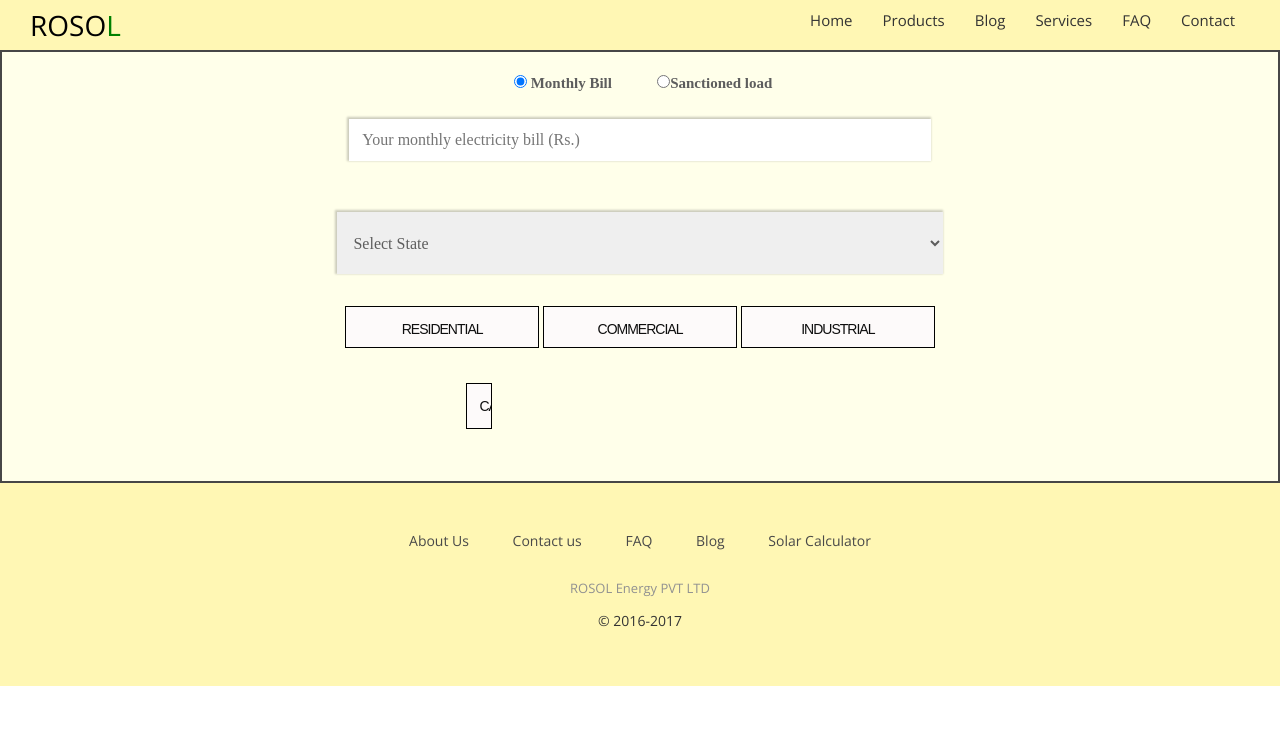
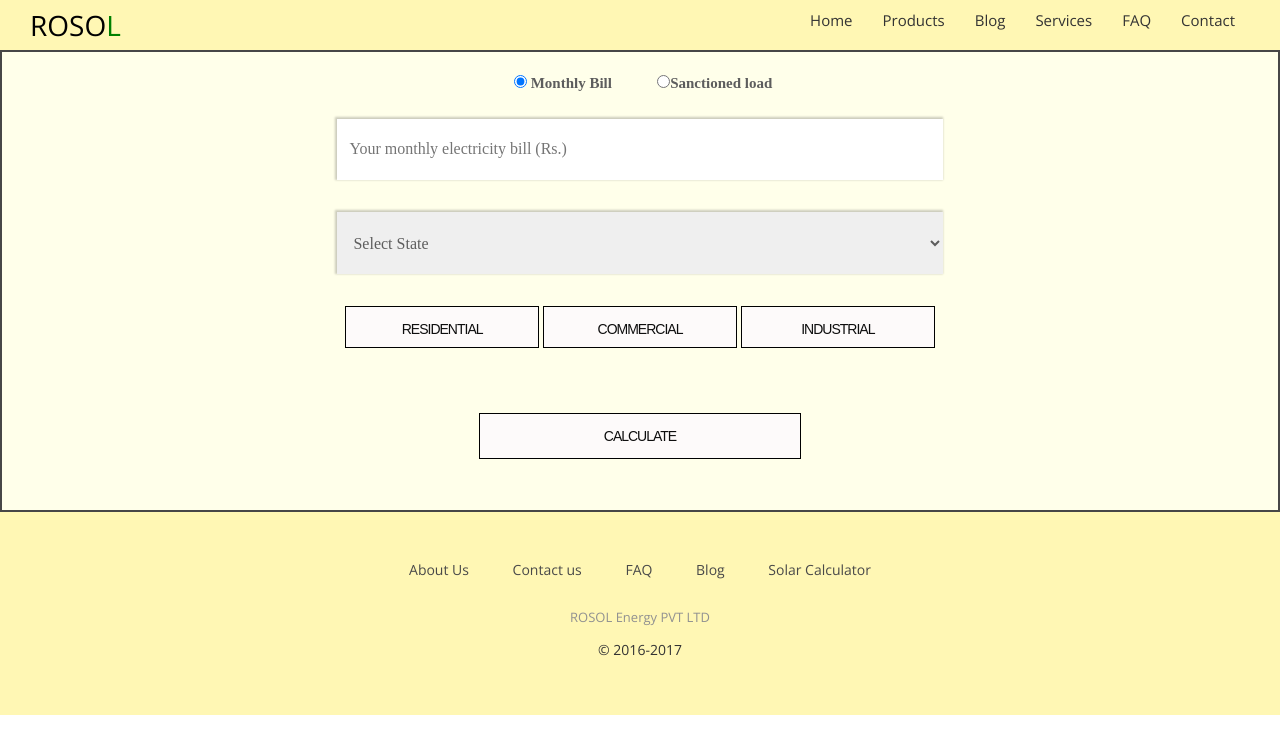
Before and after one commit to rosol-India/rosol-india, a Jekyll site: the page built from solarc.html, in a window 1280 px wide. Shown: the top 754 px of the page. Built offline with Jekyll 4.4.1, drawn with Linux system fonts in a browser that asks for light colours; nearby versions of some CDN libraries; some web fonts are replaced.

Commit message:
Calculator updated

```diff
--- a/css/calc2.css
+++ b/css/calc2.css
@@ -164,10 +164,10 @@ body{
 #INPUT_11{
     box-shadow: rgba(49, 49, 49, 0.25) -1px -1px 2px 1px;
 
-    height: 100%;
-    text-decoration: none solid rgb(93, 93, 93);
-    text-size-adjust: 100%;
-    width: 90%;
+    height: 147%;
+    text-decoration: none solid rgb(93, 93, 93);
+    text-size-adjust: 100%;
+    width: 94%;
     border: 0px inset rgb(242, 242, 242);
     font: normal normal normal normal 16px / 22.8571px Din-Medium;
 
@@ -304,7 +304,7 @@ body{
 
 
 
-    margin: 10% 0% 0% 3%;
+    margin: 10% 0% 0% 0%;
 
 
 }/*#INPUT_43*/
@@ -317,9 +317,9 @@ body{
 
 }
 #DIV_36{
-    width: 52%;
+   width: 100%;
     position: relative;
-    padding-left: 23%;
+    padding-left: 25%;
     padding-right: 25%;
 }
 #err_msg3{
@@ -2756,6 +2756,7 @@ input[type=range] {
   -webkit-appearance: none;
   width: 100%;
   margin: 13.8px 0;
+  display: inline !important;
 }
 input[type=range]:focus {
   outline: none;
@@ -2857,7 +2858,7 @@ input[type=range]:focus::-ms-fill-upper {
     padding-right: 0%;
 }
 
-#slider{
+#sliderA{
     border-bottom: 4px dotted black;
     height: 100px;
     margin: 1%;
--- a/css/rosol-style.css
+++ b/css/rosol-style.css
@@ -795,7 +795,7 @@ footer .footer-manu ul li a:hover {
 }
 #sub{
   width: 44%;
-  border-radius: 6px;
+  border-radius: 2px;
   background-color: white;
   color: black;
   font-weight: 500;
@@ -803,5 +803,6 @@ footer .footer-manu ul li a:hover {
 }
 #sub:hover{
   color: white;
-  background-color: #005ce6;
+  background-color: #5FAD56;
+  font-weight: bolder;
 }
--- a/solarc.html
+++ b/solarc.html
@@ -115,13 +115,13 @@ layout: page
         <!-- Calc Result starts from here -->
 
         <div id="DIV_2A">
-            <div id="slider">
+            <div id="sliderA">
                 <div id="DIV_2B">
                     <span id="heading">How much solar do you want to use?</span>
                 </div>
-                <input type="range" min="20" max="100" value="75" id="range_val" onchange="showValue(this.value); display();" " />
+                <input type="range" min="20" max="100" value="75" id="range_val" onchange="showValue(this.value); display();" />
                 <span id="range">75</span>
-                <span id="per">%<span>
+                <span id="per">%</span>
             </div>
             <div id="DIV_4">
               <div id="DIV_5A">
```
Also changed, not shown: 3 other files. Lines whose indentation alone changed are shown as unchanged.
